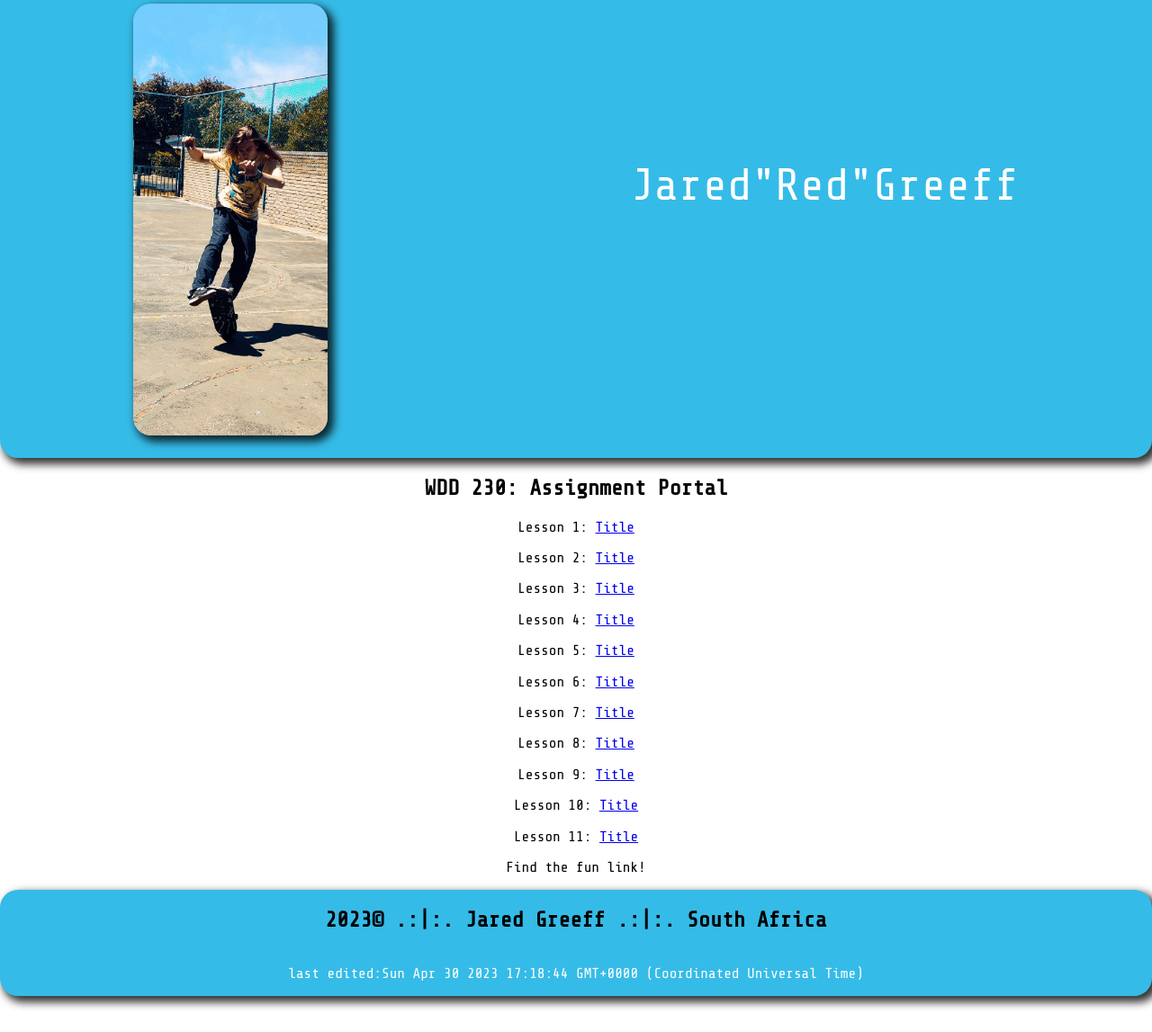
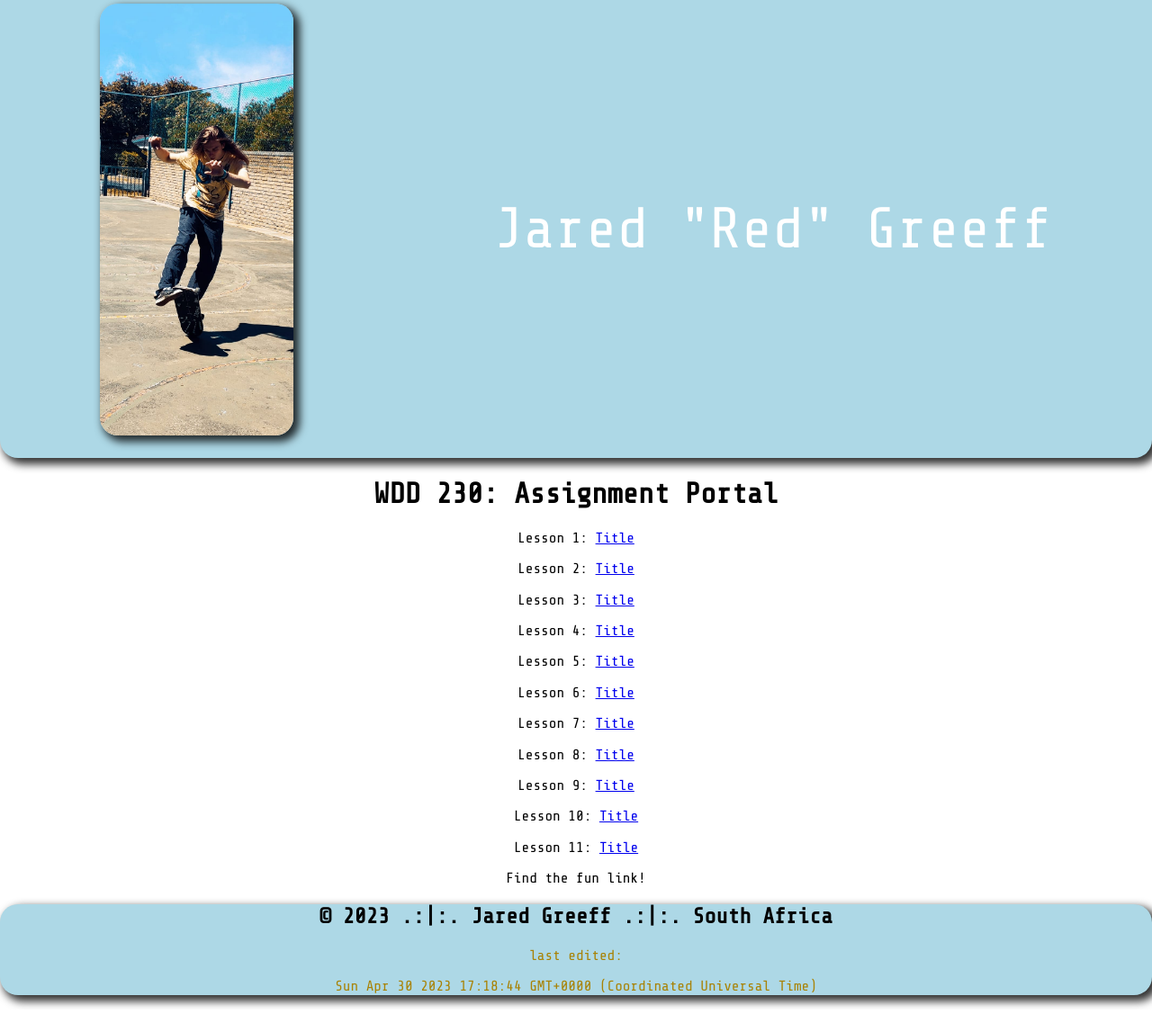
Before and after one commit to Username-Red/wdd230, a plain HTML site: page Index/index.html in a window 1280 px wide. Shown: the part 22-1169 px from the top of the page at 90% size. After the commit the page ends 1144 px from the top, so only its background shows below. Drawn offline with nearby package versions, Linux system fonts and the light colour scheme.

Commit message:
reorganization

```diff
--- a/index.html
+++ b/Index/index.html
@@ -7,33 +7,25 @@
     <meta name="viewport" content="width=device-width, initial-scale=1.0">
     <meta name="author" content="Jared Greeff">
     <meta name="description" content="A simple index page for the WDD 230 course.">
-    <link rel="stylesheet" href="styles/small.css">
-    <link rel="stylesheet" href="styles/medium.css">
+    <link rel="stylesheet" href="styles/index.css">
     <link rel="stylesheet" href="styles/normalize.css">
     <title>Index</title>
 </head>
 <body>
     <header>
 
-        <div class="top-bit">
-            <img class="profile-img" src="images/red-skate.jpeg" alt="Red's Profile Image">
-
-            <ul class="name-ul">
-                <li>Jared</li>
-                <li>"Red"</li>
-                <li>Greeff</li>
-            </ul>
-        </div>
-
 
     </header>
 
     <main>
 
-
+        <div class="top-bit">
+            <img class="profile-img" src="images/red-skate.jpeg" alt="Red's Profile Image">
+            <p>Jared "Red" Greeff</p>
+        </div>
 
         <div class="middle-bit">
-            <h2>WDD 230: Assignment Portal</h2>
+            <h1>WDD 230: Assignment Portal</h1>
             <p>Lesson 1: <a href="https://www.youtube.com/watch?v=dQw4w9WgXcQ" target="_blank">Title</a></p>
             <p>Lesson 2: <a href="https://www.youtube.com/watch?v=dQw4w9WgXcQ" target="_blank">Title</a></p>
             <p>Lesson 3: <a href="https://www.youtube.com/watch?v=dQw4w9WgXcQ" target="_blank">Title</a></p>
@@ -52,11 +44,7 @@
 
     <footer>
         <div class="bottom-bit">
-            <div class="footer-info-container">
-                <h2 class="year">year</h2>
-                <h2>&copy;  .:|:. Jared Greeff .:|:. South Africa</h2>
-            </div>
-
+            <h2>&copy; <nobr class="year">year</nobr> .:|:. Jared Greeff .:|:. South Africa</h2>
             <div class="date-box">
                 <p>last edited: </p>
                 <p class="date-last-modified"></p>
--- a/styles/small.css
+++ b/Index/styles/index.css
@@ -3,38 +3,27 @@ body {
     font-family: "Share Tech Mono";
 }
 
-body {
-    width: 100%;
-}
-
 .top-bit {
     border-radius: 20px;
     display: flex;
-    background-color: rgb(53, 187, 231);
+    background-color: lightblue;
 
     height: 30%;
     box-shadow: 5px 5px 10px 2px rgba(0,0,0,.8);
 }
 
-.name-ul li {
-
+.top-bit p {
     margin: 0 auto;
-    font-size: 30px;
+    font-size: 5vw;
     color: white;
-    display: block;
-}
-
-.name-ul {
-    margin: 0 auto;
-    margin-top: 15vh;
-
+    margin-top: 30vh;
 }
 
 .profile-img {
     margin: 0 auto;
-    margin-top: 1vh;
-    margin-bottom: 1vh;
-    height: 40vh;
+    margin-top: 2%;
+    margin-bottom: 2%;
+    height: 60vh;
     border-radius: 20px;
     box-shadow: 5px 5px 10px 2px rgba(0,0,0,.8);
 }
@@ -43,14 +32,8 @@ body {
     text-align: center;
 }
 
-.footer-info-container {
-    display: flex;
-    margin: 0 auto;
-    justify-content: center;
-}
-
 .bottom-bit {
-    background-color: rgb(53, 187, 231);
+    background-color: lightblue;
     text-align: center;
     border-radius: 20px;
     box-shadow: 5px 5px 10px 2px rgba(0,0,0,.8);
@@ -58,8 +41,5 @@ body {
 }
 
 .date-box {
-    color: rgb(255, 255, 255);
-    display: flex;
-    justify-content: center;
-    margin-bottom: 40px;
+    color: rgb(168, 130, 5);
 }
--- /dev/null
+++ b/Index/styles/medium.css
@@ -0,0 +1,3 @@
+@media only screen and (min-width: 32.5em) {
+
+}
--- a/styles/medium.css
+++ /dev/null
@@ -1,20 +0,0 @@
-@media only screen and (min-width: 32.5em) {
-    .name-ul li {
-        font-size: 50px;
-    }
-
-    .name-ul {
-        margin-top: 25vh;
-        display: flex;
-        justify-content: space-between;
-
-    }
-    .profile-img {
-        margin: 0 auto;
-        margin-top: 2%;
-        margin-bottom: 2%;
-        height: 60vh;
-        border-radius: 20px;
-        box-shadow: 5px 5px 10px 2px rgba(0,0,0,.8);
-    }
-}
```
Also changed, not shown: Index/images/red-skate.jpeg (renamed from images/red-skate.jpeg), Index/script/index.js (renamed from script/index.js), Index/styles/normalize.css (renamed from styles/normalize.css).
